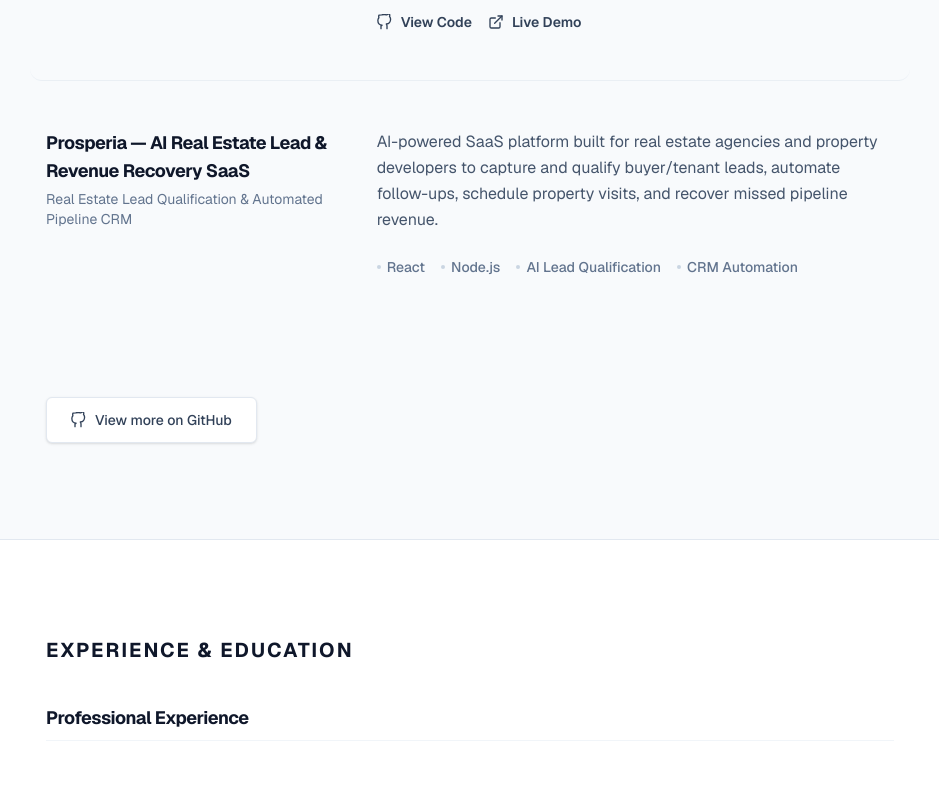
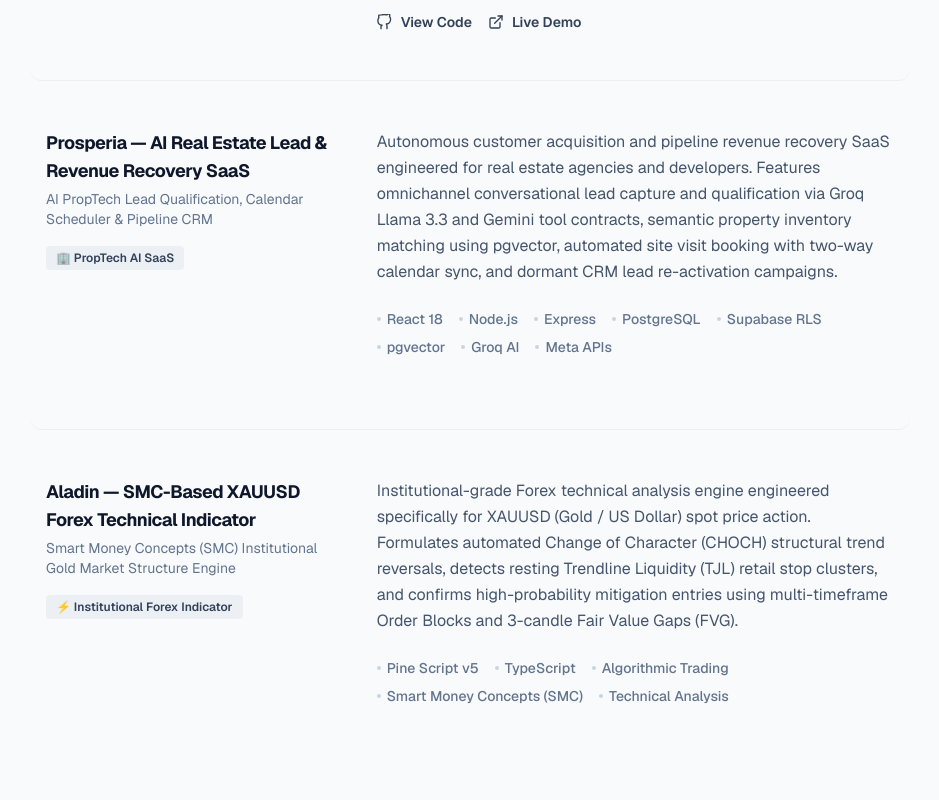
Before and after one commit to bott-127001/Samarth-Portfolio, a React (Vite) app: page / in a window 1280 px wide. Shown: the part 4380-5180 px from the top of the page, without its empty margins (170-1109 px from the left). Built offline with nearby package versions, Linux system fonts and the light colour scheme.

Commit message:
Update portfolio: enrich Prosperia specifications and integrate Aladin SMC indicator

```diff
--- a/src/App.jsx
+++ b/src/App.jsx
@@ -367,10 +367,19 @@ const Projects = () => {
     },
     {
       title: "Prosperia — AI Real Estate Lead & Revenue Recovery SaaS",
-      subtitle: "Real Estate Lead Qualification & Automated Pipeline CRM",
-      description: "AI-powered SaaS platform built for real estate agencies and property developers to capture and qualify buyer/tenant leads, automate follow-ups, schedule property visits, and recover missed pipeline revenue.",
-      tags: ["React", "Node.js", "AI Lead Qualification", "CRM Automation"],
-      highlight: null,
+      subtitle: "AI PropTech Lead Qualification, Calendar Scheduler & Pipeline CRM",
+      description: "Autonomous customer acquisition and pipeline revenue recovery SaaS engineered for real estate agencies and developers. Features omnichannel conversational lead capture and qualification via Groq Llama 3.3 and Gemini tool contracts, semantic property inventory matching using pgvector, automated site visit booking with two-way calendar sync, and dormant CRM lead re-activation campaigns.",
+      tags: ["React 18", "Node.js", "Express", "PostgreSQL", "Supabase RLS", "pgvector", "Groq AI", "Meta APIs"],
+      highlight: "🏢 PropTech AI SaaS",
+      github: null,
+      demo: null
+    },
+    {
+      title: "Aladin — SMC-Based XAUUSD Forex Technical Indicator",
+      subtitle: "Smart Money Concepts (SMC) Institutional Gold Market Structure Engine",
+      description: "Institutional-grade Forex technical analysis engine engineered specifically for XAUUSD (Gold / US Dollar) spot price action. Formulates automated Change of Character (CHOCH) structural trend reversals, detects resting Trendline Liquidity (TJL) retail stop clusters, and confirms high-probability mitigation entries using multi-timeframe Order Blocks and 3-candle Fair Value Gaps (FVG).",
+      tags: ["Pine Script v5", "TypeScript", "Algorithmic Trading", "Smart Money Concepts (SMC)", "Technical Analysis"],
+      highlight: "⚡ Institutional Forex Indicator",
       github: null,
       demo: null
     }
```
